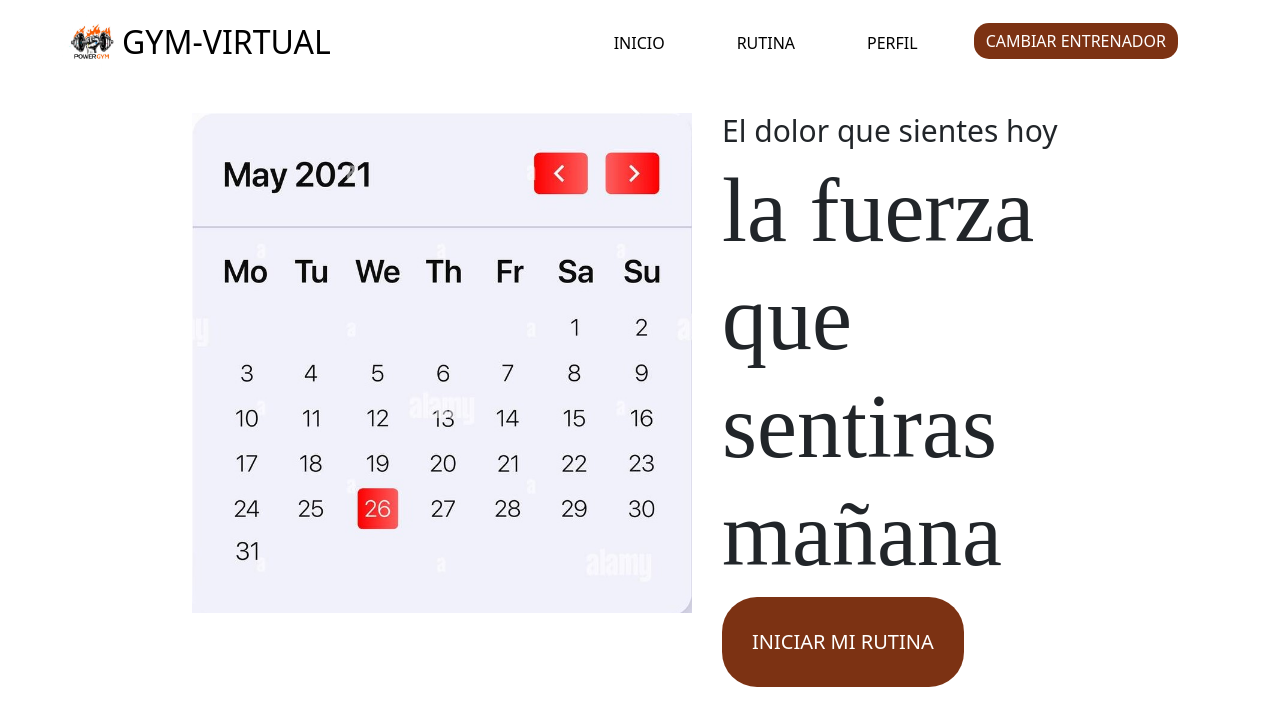
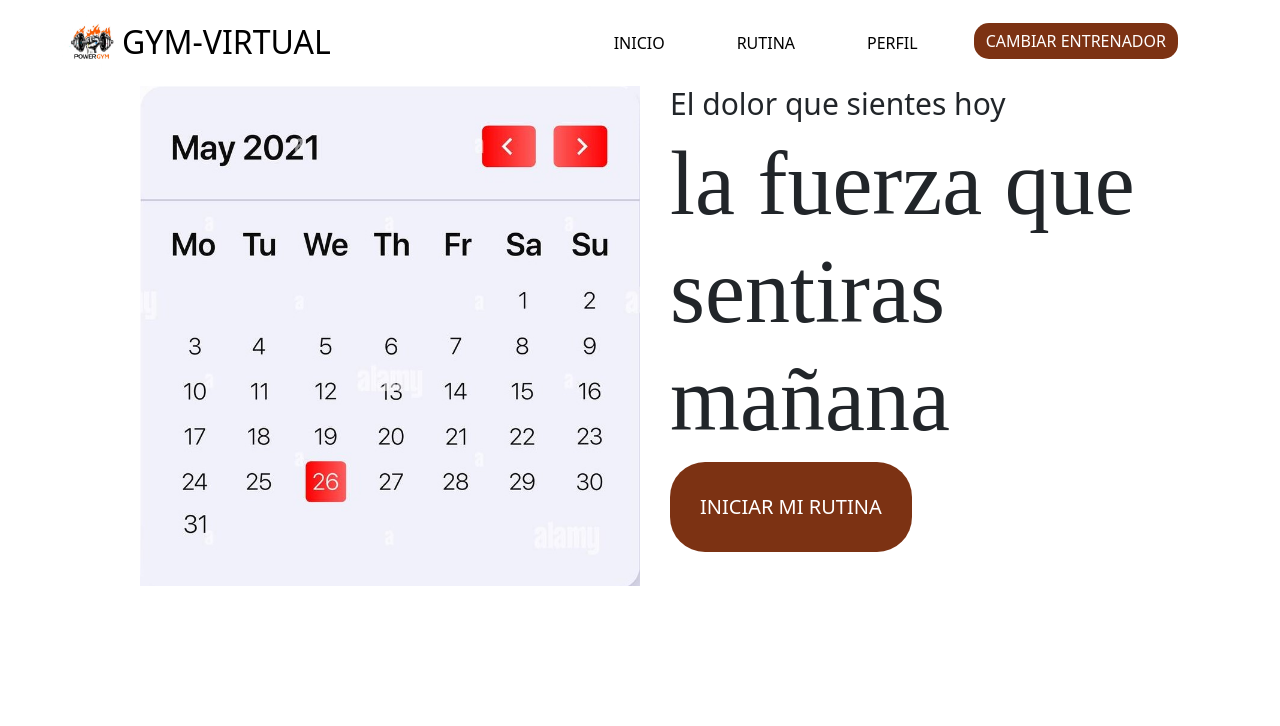
Before and after one commit to Alvarojj/Gym-virutal, an Angular app: page /Inicio in a window 1280 px wide. Shown: the top 726 px of the page. Built offline with nearby package versions, Linux system fonts and the light colour scheme; a web font is replaced by a local one.

Commit message:
configurando css

```diff
--- a/src/app/componentes/principal/inicio/inicio.component.css
+++ b/src/app/componentes/principal/inicio/inicio.component.css
@@ -14,7 +14,7 @@
     font-family: 'Kavoon', serif;
 }
 .d-flex{
-    width: 70%;
+    width: 80%;
 }
 .btn-primary{
     background-color: #7C3213;
--- a/src/app/componentes/principal/inicio/inicio.component.html
+++ b/src/app/componentes/principal/inicio/inicio.component.html
@@ -1,5 +1,5 @@
 <app-menu></app-menu>
-<div class=" d-flex position-absolute top-50 start-50 translate-middle">
+<div class=" d-flex container">
     <div class="img">
         <img src="../assets/calendario.jpg" alt="">
     </div>
```
